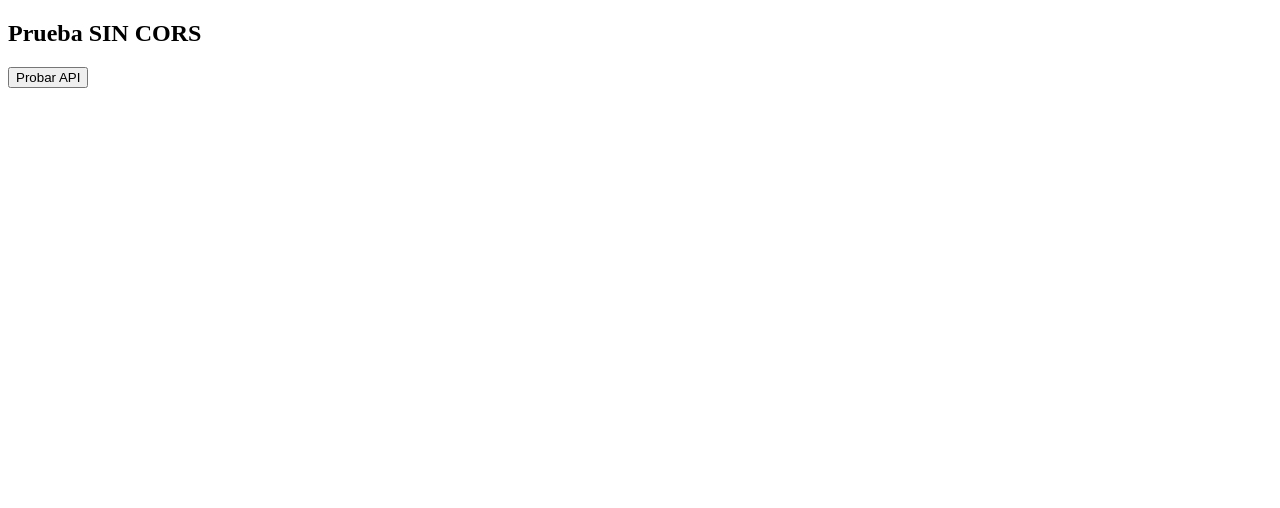
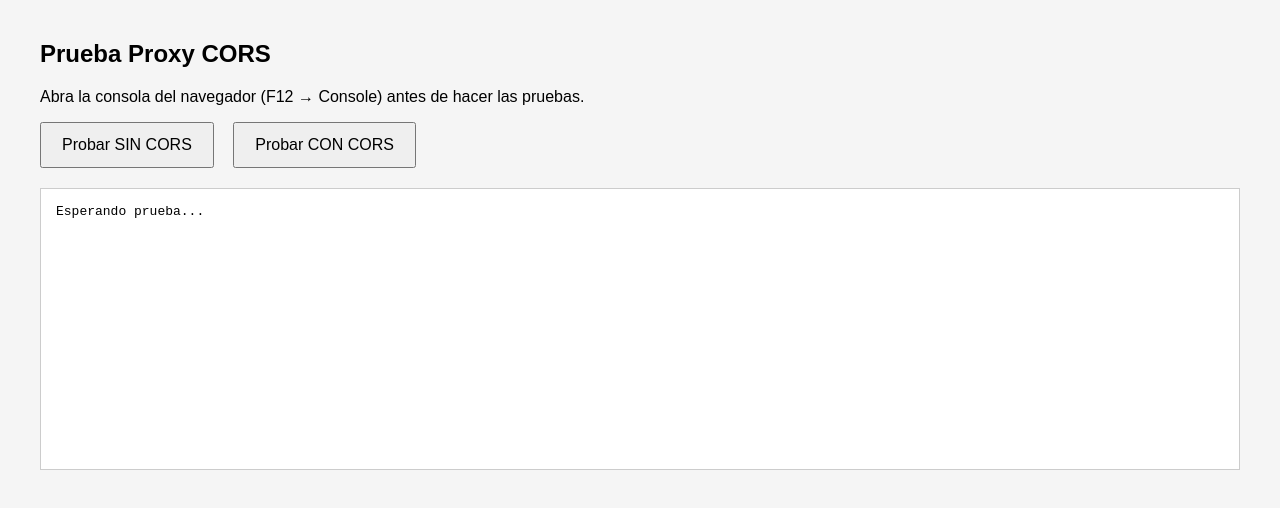
Before and after one commit to sierra1525/prueba-cors, a plain HTML site: page index.html in a window 1280 px wide. Drawn offline with Linux system fonts and the light colour scheme.

Commit message:
Update index.html

```diff
--- a/index.html
+++ b/index.html
@@ -1,47 +1,147 @@
 <!DOCTYPE html>
 <html lang="es">
+
 <head>
 <meta charset="UTF-8">
-<title>Prueba CORS</title>
+<title>Demostración CORS</title>
+
+<style>
+
+body{
+    font-family:Arial;
+    margin:40px;
+    background:#f5f5f5;
+}
+
+button{
+    padding:12px 20px;
+    margin-right:15px;
+    cursor:pointer;
+    font-size:16px;
+}
+
+pre{
+    margin-top:20px;
+    padding:15px;
+    background:white;
+    border:1px solid #ccc;
+    min-height:250px;
+    white-space:pre-wrap;
+    word-break:break-word;
+}
+
+</style>
+
 </head>
 
 <body>
 
-<h2>Prueba SIN CORS</h2>
+<h2>Prueba Proxy CORS</h2>
 
-<button onclick="probar()">
-Probar API
+<p>
+Abra la consola del navegador (F12 → Console) antes de hacer las pruebas.
+</p>
+
+<button onclick="sinCors()">
+Probar SIN CORS
 </button>
 
-<pre id="salida"></pre>
+<button onclick="conCors()">
+Probar CON CORS
+</button>
+
+<pre id="resultado">
+Esperando prueba...
+</pre>
 
 <script>
 
-async function probar(){
+const API =
+"https://test-cors.globalgw.com:5443/api";
 
-    const salida = document.getElementById("salida");
+const PROXY =
+"https://test-cors.globalgw.com:9443/" + API;
+
+async function ejecutar(url,titulo){
+
+    const salida=document.getElementById("resultado");
+
+    salida.textContent="Consultando...";
+
+    console.clear();
+
+    console.log("=================================");
+    console.log(titulo);
+    console.log("URL:",url);
+    console.log("=================================");
 
     try{
 
-        const r = await fetch(
-            "https://test-cors.globalgw.com:5443/api"
-        );
+        const respuesta=await fetch(url);
 
-        const txt = await r.text();
+        console.log("STATUS:",respuesta.status);
+        console.log("OK:",respuesta.ok);
 
-        salida.textContent = txt;
+        const texto=await respuesta.text();
 
-    }catch(e){
+        console.log("RESPUESTA:");
+        console.log(texto);
 
-        salida.textContent = e;
+        salida.textContent=
+`${titulo}
 
-        console.error(e);
+STATUS: ${respuesta.status}
+
+OK: ${respuesta.ok}
+
+RESPUESTA:
+
+${texto}`;
 
     }
+    catch(error){
+
+        console.error(error);
+
+        salida.textContent=
+`${titulo}
+
+ERROR
+
+${error}
+
+La petición fue bloqueada.
+
+Si es un problema de CORS, en la consola (F12)
+verá un mensaje similar a:
+
+Access to fetch at ...
+
+has been blocked by CORS policy
+
+No 'Access-Control-Allow-Origin'
+header is present...
+
+(JavaScript únicamente recibe "Failed to fetch").`;
+
+    }
+
+}
+
+function sinCors(){
+
+    ejecutar(API,"PRUEBA SIN CORS");
+
+}
+
+function conCors(){
+
+    ejecutar(PROXY,"PRUEBA CON CORS");
 
 }
 
 </script>
 
 </body>
+
 </html>
```
